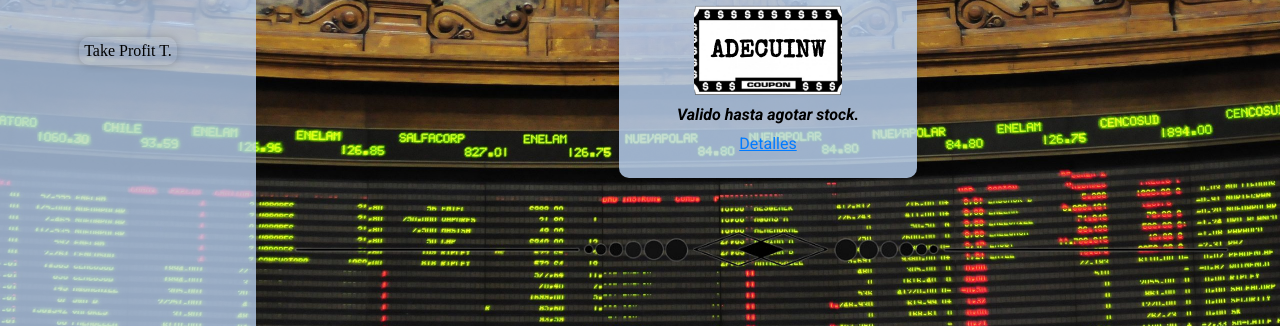
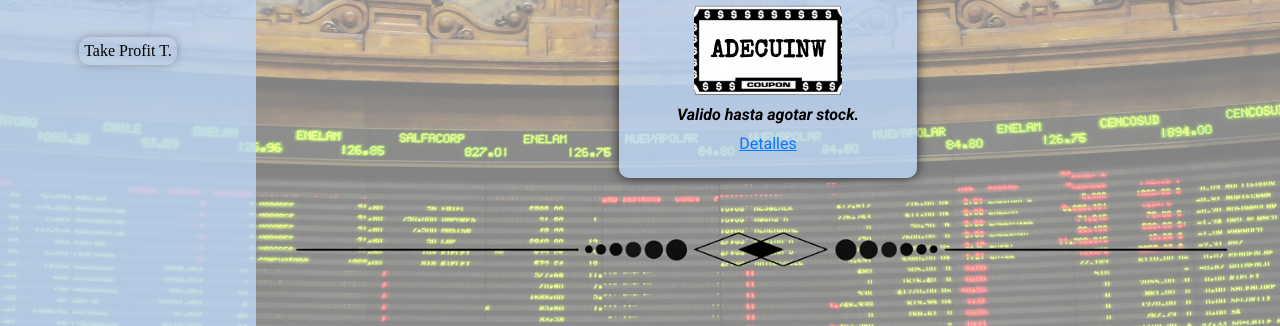
Before and after one commit to alfredosalgado/cuponesdefondeo, a plain HTML site: page index.html in a window 1280 px wide. Shown: the part 380-706 px from the top of the page. Drawn offline with nearby package versions, Linux system fonts and the light colour scheme; a web font is replaced by a local one.

Commit message:
detallesfinales

```diff
--- a/assets/css/style.css
+++ b/assets/css/style.css
@@ -10,7 +10,7 @@
 }
 
 header {
-  background-color: #bed6f798;
+  background-color: #bed6f7ce;
   grid-area: header;
   display: flex;
   justify-content: center;
@@ -35,7 +35,7 @@ height: 100%;
 nav {
   grid-area: nav;
   border-radius: 10px;
-  background-color: #bed6f7c2;
+  background-color: #bed6f7ce;
 }
 
 .lista {
@@ -51,7 +51,7 @@ nav {
   font-style: normal;
   padding: 5px;
   border-radius: 10px;
-  box-shadow: 0px 0px 8px rgba(0, 0, 0, 0.2);
+  box-shadow: 0px 0px 8px rgba(0, 0, 0, 0.281);
 }
 
 .textnav:hover {
@@ -88,14 +88,14 @@ article {
   max-width: 80%;
   border-radius: 10px;
   padding: 25px;
-  box-shadow: 0px 0px 8px rgba(0, 0, 0, 0.2);
+  box-shadow: 0px 0px 12px rgba(0, 0, 0, 0.705);
   transition: 0.3s ease;
   background-color: #bed6f7ce;
 }
 
 article:hover {
   transform: translateY(-10px);
-  box-shadow: 5px 5px 10px rgba(0, 0, 0, 0.2);
+  box-shadow: 5px 5px 20px rgba(0, 0, 0, 0.808);
 }
 
 .empresa {
@@ -251,6 +251,18 @@ body {
   background-position: center;
   background-size: cover;
   background-repeat: no-repeat;
+  position: relative;
+}
+
+body::before {
+  content: "";
+  position: absolute;
+  top: 0;
+  left: 0;
+  right: 0;
+  bottom: 0;
+  background-color: rgba(255, 255, 255, 0.5); /* Capa blanca semi-transparente */
+  z-index: -1; /* Colocar detrás del contenido */
 }
 
 @media (min-width: 576px) {
```
